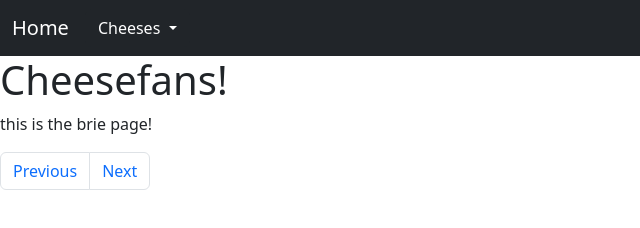
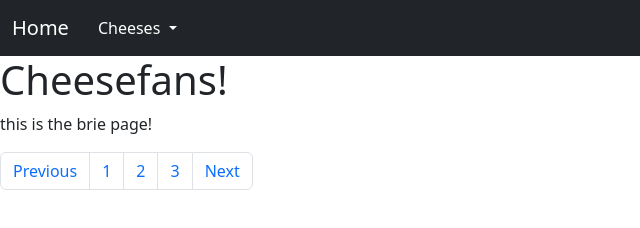
Before and after one commit to Yeetface513/cheesefans, a plain HTML site: page Brie/index.html in a window 1280 px wide. Shown: the full height of the page, 0-640 px from the left. Drawn offline with nearby package versions, Linux system fonts and the light colour scheme.

Commit message:
skibidi toilet

```diff
--- a/Brie/index.html
+++ b/Brie/index.html
@@ -30,6 +30,9 @@
     <p id="beans">this is the brie page!</p>
     <ul class="pagination">
       <li class="page-item"><a class="page-link" href="/index.html">Previous</a></li>
+      <li class="page-item"><a class="page-link" href="#">1</a></li>
+      <li class="page-item"><a class="page-link" href="#">2</a></li>
+      <li class="page-item"><a class="page-link" href="#">3</a></li>
       <li class="page-item"><a class="page-link" href="#">Next</a></li>
     </ul>
     <script src="https://cdn.jsdelivr.net/npm/bootstrap@5.3.2/dist/js/bootstrap.bundle.min.js" integrity="sha384-C6RzsynM9kWDrMNeT87bh95OGNyZPhcTNXj1NW7RuBCsyN/o0jlpcV8Qyq46cDfL" crossorigin="anonymous"></script>
```
